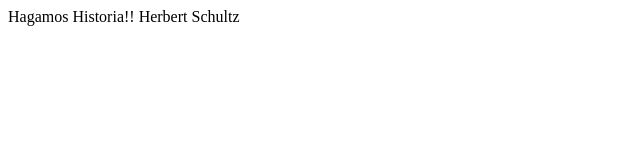
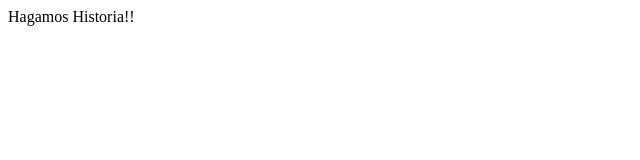
Before and after one commit to bacilones/historify-web, a website: page deploy/index.html in a window 1280 px wide. Shown: the whole page, without its empty margins (0-640 px from the left). Drawn offline with Linux system fonts and the light colour scheme; files that its build step writes are made by us from their sources.

Commit message:
test change in production

```diff
--- a/deploy/index.html
+++ b/deploy/index.html
@@ -1 +1 @@
-<!DOCTYPE html><html lang="es" ng-app="historify" ng-strict-di><head><meta charset="utf-8"><meta http-equiv="X-UA-Compatible" content="IE=edge"><meta name="viewport" content="width=device-width,initial-scale=1"><title>Historify - Live History, Share History</title><!-- vendor:css --><!-- endinject --><!-- inject:css --><!-- endinject --><!-- corecssinject:css --><link rel="stylesheet" href="css/core.css"><!-- endinject --><!-- cssinject:css --><!-- endinject --><!-- googleFont --><!-- stringInject googleFont --><script src="https://www.google.com/recaptcha/api.js?onload=vcRecaptchaApiLoaded&render=explicit&hl=es" async defer="defer"></script></head><!-- BODY --><body>Hagamos Historia!! Herbert Schultz<div id="wrapper"><div ui-view></div><!-- vendor:js --><script src="vendor/angular.min.js"></script><!-- endinject --><!-- core:js --><script src="app/core/core.module.js"></script><!-- endinject --><!-- module:js --><script src="app/core/core.module.js"></script><!-- endinject --><!-- factory:js --><!-- endinject --><!-- config:js --><!-- endinject --><!-- directive:js --><!-- endinject --><!-- filter:js --><!-- endinject --><!-- controller:js --><!-- endinject --><!-- app:js --><script src="app/app.js"></script><!-- endinject --><!-- inject:js --><!-- endinject --></div></body></html>
+<!DOCTYPE html><html lang="es" ng-app="historify" ng-strict-di><head><meta charset="utf-8"><meta http-equiv="X-UA-Compatible" content="IE=edge"><meta name="viewport" content="width=device-width,initial-scale=1"><title>Historify - Live History, Share History</title><!-- vendor:css --><!-- endinject --><!-- inject:css --><!-- endinject --><!-- corecssinject:css --><link rel="stylesheet" href="css/core.css"><!-- endinject --><!-- cssinject:css --><!-- endinject --><!-- googleFont --><!-- stringInject googleFont --><script src="https://www.google.com/recaptcha/api.js?onload=vcRecaptchaApiLoaded&render=explicit&hl=es" async defer="defer"></script></head><!-- BODY --><body>Hagamos Historia!!<div id="wrapper"><div ui-view></div><!-- vendor:js --><script src="vendor/angular.min.js"></script><!-- endinject --><!-- core:js --><script src="app/core/core.module.js"></script><!-- endinject --><!-- module:js --><script src="app/core/core.module.js"></script><!-- endinject --><!-- factory:js --><!-- endinject --><!-- config:js --><!-- endinject --><!-- directive:js --><!-- endinject --><!-- filter:js --><!-- endinject --><!-- controller:js --><!-- endinject --><!-- app:js --><script src="app/app.js"></script><!-- endinject --><!-- inject:js --><!-- endinject --></div></body></html>
```
